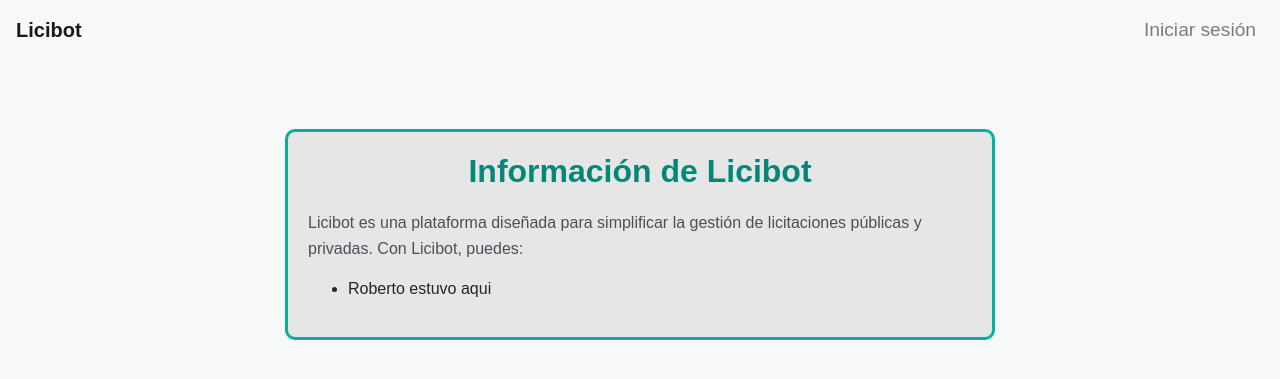
After one commit to KrhisnaO/Licibot_module, a Django app: page /crear_licitaciones/ in a window 1280 px wide. The commit adds this page. Shown: the top 379 px of the page. Run offline with Django 5.2, Linux system fonts and the light colour scheme; some libraries are stand-ins or nearby versions.

Commit message:
agregue la pagina de creacion de licitaciones
le faltan detalles

```diff
--- a/Licibot/core/templates/core/base.html
+++ b/Licibot/core/templates/core/base.html
@@ -30,6 +30,9 @@
                     </li>
                     <li class="nav-item">
                         <a class="nav-link" href="{% url 'cerrar_sesion' %}" style="font-size: 1.2em;">Cerrar sesión</a>
+                    </li>
+                    <li class="nav-item">
+                        <a class="nav-link" href="{% url 'crear_licitaciones' %}" style="font-size: 1.2em;">Crear licitaciones</a>
                     </li>
                 {% endif %}
             </ul>
--- /dev/null
+++ b/Licibot/core/templates/core/creacion_de_licitaciones.html
@@ -0,0 +1,23 @@
+{% extends 'core/base.html' %}
+{% load static %}
+
+{% block stylesheet %}
+<link rel="stylesheet" href="{% static 'core/css/licitacionescrea.css' %}">
+{% endblock %}
+
+{% block content %}
+<div class="container mt-5">
+    <div class="row">
+        <div class="col-md-8 offset-md-2">
+            <div class="info-box">
+                <h2 class="text-center">Información de Licibot</h2>
+                <p>Licibot es una plataforma diseñada para simplificar la gestión de licitaciones públicas y privadas. Con Licibot, puedes:</p>
+                <ul>
+                    <li>Roberto estuvo aqui</li>
+
+                </ul>
+            </div>
+        </div>
+    </div>
+</div>
+{% endblock %}
--- a/Licibot/core/urls.py
+++ b/Licibot/core/urls.py
@@ -6,5 +6,6 @@
     path('', views.home, name='home'),
     path('ingreso/', views.login_view, name='ingreso'),
     path('cerrar_sesion/', views.cerrar_sesion, name='cerrar_sesion'),
+    path('crear_licitaciones/', views.liccreac, name='crear_licitaciones'),
 
 ]
--- a/Licibot/core/views.py
+++ b/Licibot/core/views.py
@@ -6,6 +6,9 @@
 
 def home (request):
     return render(request, 'core/home.html')
+
+def liccreac (request):
+    return render(request, 'core/creacion_de_licitaciones.html')
 
 
 # INGRESO DE SESION #def login_view(request):
```
Also changed, not shown: Licibot/core/forms.py (+10 -0 lines).
